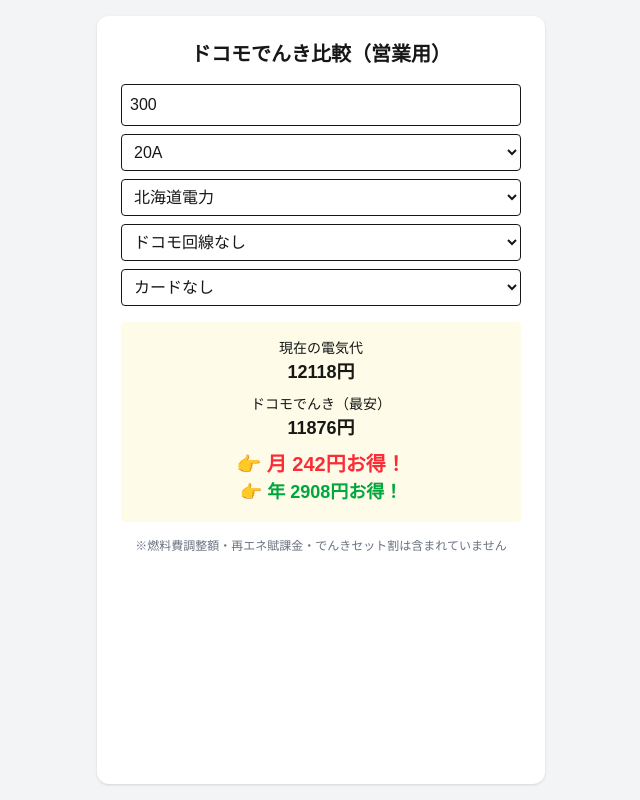
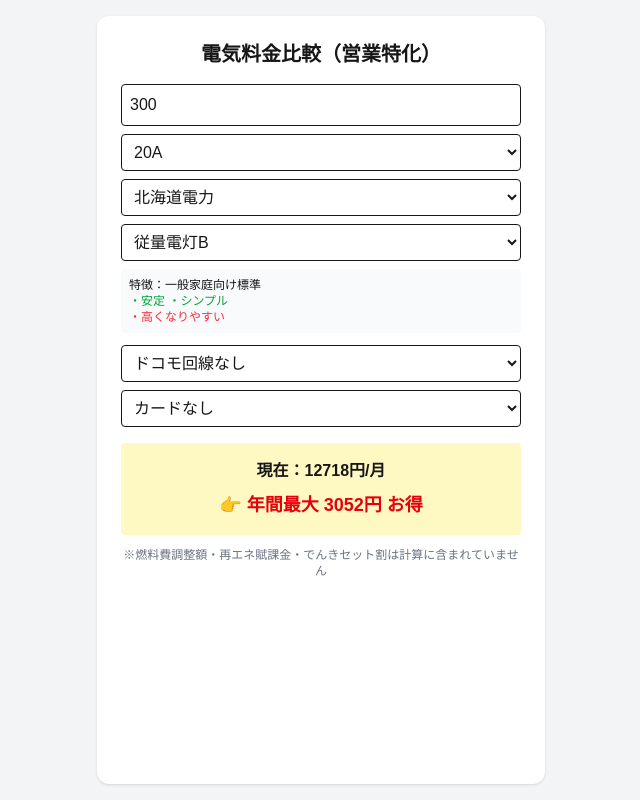
Before and after one commit to takahashikai919-art/electric-app, a Next.js app: page / in a window 1280 px wide. Shown: the whole page, without its empty margins (319-959 px from the left). Built offline with nearby package versions, Linux system fonts and the light colour scheme.

Commit message:
プラン選択＋特徴表示追加

```diff
--- a/app/page.tsx
+++ b/app/page.tsx
@@ -1,43 +1,102 @@
 "use client";
 import { useState } from "react";
-import { plansData } from "../data/plans";
 
 export default function Home() {
-  const [kwh, setKwh] = useState(300);
-  const [amp, setAmp] = useState(30);
-  const [company, setCompany] = useState("北海道電力");
-  const [career, setCareer] = useState("no");
-  const [card, setCard] = useState("none");
+  const [kwh, setKwh] = useState<number>(300);
+  const [amp, setAmp] = useState<number>(30);
+  const [career, setCareer] = useState<string>("no");
+  const [card, setCard] = useState<string>("none");
+  const [current, setCurrent] = useState<string>("北海道電力");
+  const [plan, setPlan] = useState<string>("従量電灯B");
 
-  const calcPlan = (plan: any) => {
-    if (plan.flat) return kwh * plan.flat;
-    if (plan.rate) return kwh * 40 * plan.rate;
+  // 🔥 電力会社＋プランDB
+  const companies: any = {
+    "北海道電力": {
+      plans: [
+        {
+          name: "従量電灯B",
+          rate: 1.0,
+          feature: "一般家庭向け標準",
+          pros: ["安定", "シンプル"],
+          cons: ["高くなりやすい"],
+        },
+        {
+          name: "エネとくシーズンプラス",
+          rate: 0.95,
+          feature: "使用量多いほどお得",
+          pros: ["ヘビーユーザー向け"],
+          cons: ["変動あり"],
+        },
+      ],
+    },
 
-    if (plan.tiers) {
-      let total = plan.base[amp] || 0;
-      let remaining = kwh;
-      let last = 0;
+    "北ガス電気": {
+      plans: [
+        {
+          name: "従量電灯B",
+          rate: 0.98,
+          feature: "標準プラン",
+          pros: ["切替しやすい"],
+          cons: ["大きく安くならない"],
+        },
+        {
+          name: "ガスセット",
+          rate: 0.95,
+          feature: "ガス併用で安い",
+          pros: ["セットで安い"],
+          cons: ["ガス必須"],
+        },
+      ],
+    },
 
-      for (const t of plan.tiers) {
-        const use = Math.min(remaining, t.upTo - last);
-        total += use * t.rate;
-        remaining -= use;
-        last = t.upTo;
-        if (remaining <= 0) break;
-      }
-      return total;
-    }
+    "コープでんき": {
+      plans: [
+        {
+          name: "標準プラン",
+          rate: 0.97,
+          feature: "安心志向",
+          pros: ["信頼性高い"],
+          cons: ["最安ではない"],
+        },
+      ],
+    },
 
-    return 0;
+    // 🔥 その他（簡易）
+    "Looopでんき": { plans: [{ name: "スマート", rate: 0.95 }] },
+    "ENEOSでんき": { plans: [{ name: "Vプラン", rate: 0.98 }] },
+    "楽天でんき": { plans: [{ name: "シンプル", rate: 1.0 }] },
+    "auでんき": { plans: [{ name: "でんきM", rate: 0.98 }] },
+    "ソフトバンクでんき": { plans: [{ name: "おうちでんき", rate: 0.99 }] },
+    "HTBエナジー": { plans: [{ name: "ベーシック", rate: 0.97 }] },
+    "シンエナジー": { plans: [{ name: "きほん", rate: 0.96 }] },
+    "ミツウロコでんき": { plans: [{ name: "標準", rate: 0.98 }] },
+    "オクトパスエナジー": { plans: [{ name: "グリーン", rate: 0.96 }] },
+    "CDエナジー": { plans: [{ name: "ベーシック", rate: 0.96 }] },
+    "エネワンでんき": { plans: [{ name: "通常", rate: 0.97 }] },
+    "Japan電力": { plans: [{ name: "通常", rate: 0.95 }] },
   };
 
-  // 現在料金
-  const currentCompany = plansData[company];
-  const currentCost = Math.min(
-    ...currentCompany.plans.map((p: any) => calcPlan(p))
-  );
+  const baseTable: Record<number, number> = {
+    20: 759, 30: 1138, 40: 1518, 50: 1897, 60: 2277,
+  };
 
-  // 還元率
+  const base = baseTable[amp] ?? 1138;
+
+  const calc = (k: number) => {
+    if (k <= 120) return k * 35;
+    if (k <= 300) return 120 * 35 + (k - 120) * 41;
+    return 120 * 35 + 180 * 41 + (k - 300) * 45;
+  };
+
+  const hokkaido = base + calc(kwh);
+
+  // 🔥 現在の会社＋プラン
+  const selectedCompany = companies[current];
+  const selectedPlan = selectedCompany.plans.find((p:any)=>p.name===plan) || selectedCompany.plans[0];
+
+  const currentCost = hokkaido * selectedPlan.rate;
+
+  // 🔥 ドコモ
   let basicRate = 0.02;
   let greenRate = 0.04;
 
@@ -49,49 +108,61 @@
   if (card === "gold") greenRate += 0.01;
   if (card === "platinum") greenRate += 0.05;
 
-  // ドコモ料金
-  const base = currentCost;
+  const basicPoint = hokkaido * basicRate;
+  const greenPoint = (hokkaido + 500) * greenRate;
 
-  const basicPoint = base * basicRate;
-  const greenPoint = (base + 500) * greenRate;
+  const docomoBasic = hokkaido - basicPoint;
+  const docomoGreen = hokkaido + 500 - greenPoint;
 
-  const docomoBasic = base - basicPoint;
-  const docomoGreen = base + 500 - greenPoint;
-
-  const bestDocomo = Math.min(docomoBasic, docomoGreen);
-
-  // 差額
-  const diff = currentCost - bestDocomo;
-  const yearly = diff * 12;
+  const yearlyBasic = (currentCost - docomoBasic) * 12;
+  const yearlyGreen = (currentCost - docomoGreen) * 12;
 
   return (
     <div className="min-h-screen bg-gray-100 flex justify-center p-4">
       <div className="bg-white p-6 rounded-xl w-full max-w-md shadow">
 
         <h1 className="text-xl font-bold text-center mb-4">
-          ドコモでんき比較（営業用）
+          電気料金比較（営業特化）
         </h1>
 
-        <input
-          type="number"
-          value={kwh}
-          onChange={(e) => setKwh(Number(e.target.value))}
-          className="w-full border p-2 mb-2 rounded"
-        />
+        <input type="number" value={kwh} onChange={(e)=>setKwh(Number(e.target.value))}
+          className="w-full border p-2 mb-2 rounded" />
 
         <select value={amp} onChange={(e)=>setAmp(Number(e.target.value))}
           className="w-full border p-2 mb-2 rounded">
-          {[20,30,40,50,60].map(a=>(
-            <option key={a}>{a}A</option>
+          {[20,30,40,50,60].map(a=><option key={a}>{a}A</option>)}
+        </select>
+
+        <select value={current} onChange={(e)=>{
+          setCurrent(e.target.value);
+          setPlan(companies[e.target.value].plans[0].name);
+        }}
+          className="w-full border p-2 mb-2 rounded">
+          {Object.keys(companies).map(c=>(
+            <option key={c}>{c}</option>
           ))}
         </select>
 
-        <select value={company} onChange={(e)=>setCompany(e.target.value)}
+        {/* 🔥 プラン選択 */}
+        <select value={plan} onChange={(e)=>setPlan(e.target.value)}
           className="w-full border p-2 mb-2 rounded">
-          {Object.keys(plansData).map(c=>(
-            <option key={c}>{c}</option>
+          {selectedCompany.plans.map((p:any)=>(
+            <option key={p.name}>{p.name}</option>
           ))}
         </select>
+
+        {/* 🔥 プラン説明 */}
+        {selectedPlan.feature && (
+          <div className="bg-gray-50 p-2 rounded text-xs mb-3">
+            <p>特徴：{selectedPlan.feature}</p>
+            <p className="text-green-600">
+              {selectedPlan.pros?.map((p:string,i:number)=><span key={i}>・{p} </span>)}
+            </p>
+            <p className="text-red-500">
+              {selectedPlan.cons?.map((c:string,i:number)=><span key={i}>・{c} </span>)}
+            </p>
+          </div>
+        )}
 
         <select value={career} onChange={(e)=>setCareer(e.target.value)}
           className="w-full border p-2 mb-2 rounded">
@@ -108,38 +179,16 @@
         </select>
 
         {/* 結果 */}
-        <div className="bg-yellow-50 p-4 rounded text-center">
+        <div className="bg-yellow-100 p-4 rounded text-center font-bold">
+          <p>現在：{currentCost.toFixed(0)}円/月</p>
 
-          <p className="text-sm">現在の電気代</p>
-          <p className="text-lg font-bold mb-2">
-            {currentCost.toFixed(0)}円
+          <p className="mt-2 text-red-600 text-lg">
+            👉 年間最大 {Math.max(yearlyBasic, yearlyGreen).toFixed(0)}円 お得
           </p>
-
-          <p className="text-sm">ドコモでんき（最安）</p>
-          <p className="text-lg font-bold mb-2">
-            {bestDocomo.toFixed(0)}円
-          </p>
-
-          {diff > 0 ? (
-            <>
-              <p className="text-xl font-bold text-red-500">
-                👉 月 {diff.toFixed(0)}円お得！
-              </p>
-              <p className="text-lg font-bold text-green-600">
-                👉 年 {yearly.toFixed(0)}円お得！
-              </p>
-            </>
-          ) : (
-            <p className="text-gray-500">
-              👉 安くならない可能性あり
-            </p>
-          )}
-
         </div>
 
-        {/* 注意書き */}
-        <p className="text-xs text-gray-500 mt-4 text-center">
-          ※燃料費調整額・再エネ賦課金・でんきセット割は含まれていません
+        <p className="text-xs text-gray-500 mt-3 text-center">
+          ※燃料費調整額・再エネ賦課金・でんきセット割は計算に含まれていません
         </p>
 
       </div>
```
